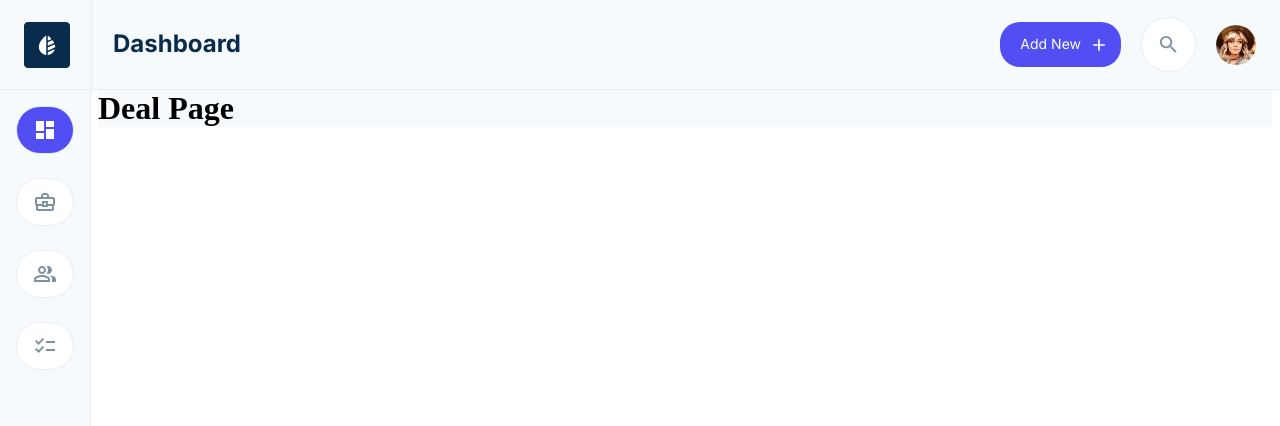
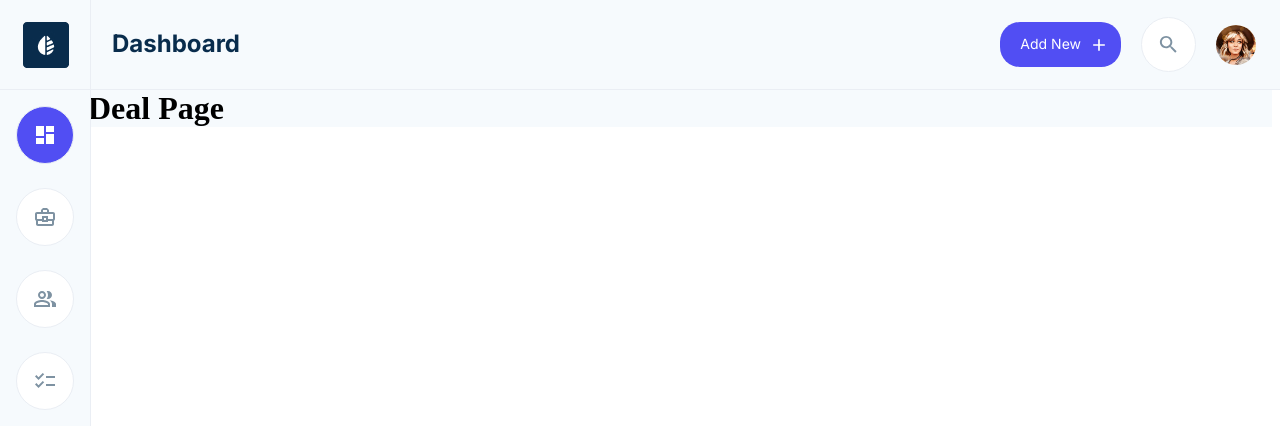
Before and after one commit to NataliaKals003/TMS.CRM.Frontend, a Next.js app: page /deal in a window 1280 px wide. Shown: the top 426 px of the page. Built offline with nearby package versions, Linux system fonts and the light colour scheme.

Commit message:
making some styles change in - header - menu

```diff
--- a/src/app/layout.tsx
+++ b/src/app/layout.tsx
@@ -23,7 +23,7 @@ export default function RootLayout({
             <Box
               sx={{
                 marginTop: '90px',
-                marginLeft: '90px',
+                marginLeft: '80px',
                 position: 'relative',
               }}
             >
--- a/src/components/header.tsx
+++ b/src/components/header.tsx
@@ -7,7 +7,15 @@ import AddIcon from '@mui/icons-material/Add';
 const Header = () => {
   return (
     <AppBar>
-      <Toolbar>
+      <Toolbar
+        sx={{
+          padding: 0,
+          '@media (min-width: 600px)': {
+            paddingLeft: '23px',
+            paddingRight: '24px',
+          },
+        }}
+      >
         <LogoImage />
         <Typography
           variant="h6"
--- a/src/components/logo-image.tsx
+++ b/src/components/logo-image.tsx
@@ -18,7 +18,7 @@ const LogoImage: React.FC = () => {
       <div
         style={{
           borderRight: '1px solid #EAEEF4',
-          height: '12vh',
+          height: '46vh',
           position: 'static',
         }}
       ></div>
--- a/src/components/menu.tsx
+++ b/src/components/menu.tsx
@@ -67,6 +67,7 @@ const Menu: React.FC = () => {
                   minWidth: 0,
                   justifyContent: 'center',
                   color: selected === name ? '#ffffff' : '#7E92A2',
+                  padding: '8px',
                 }}
               >
                 {selected === name ? activeIcon : icon}
```
